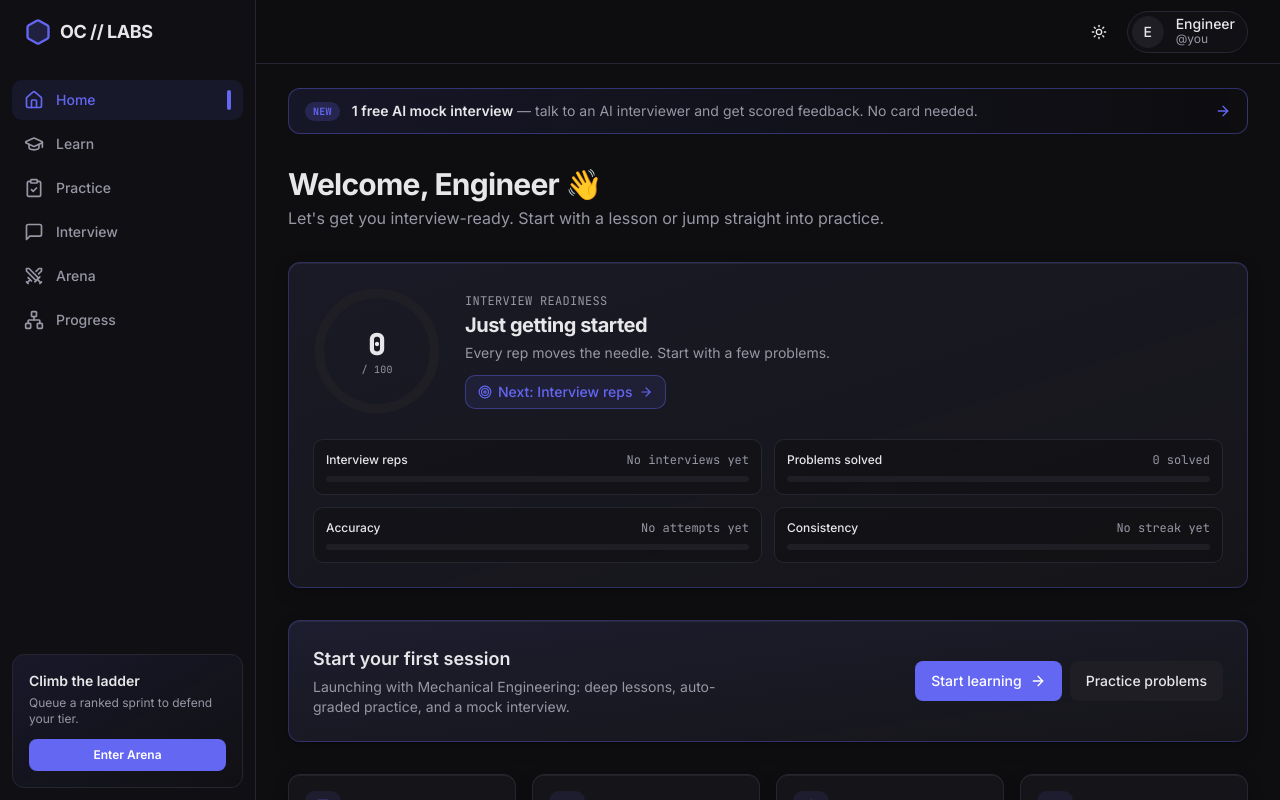
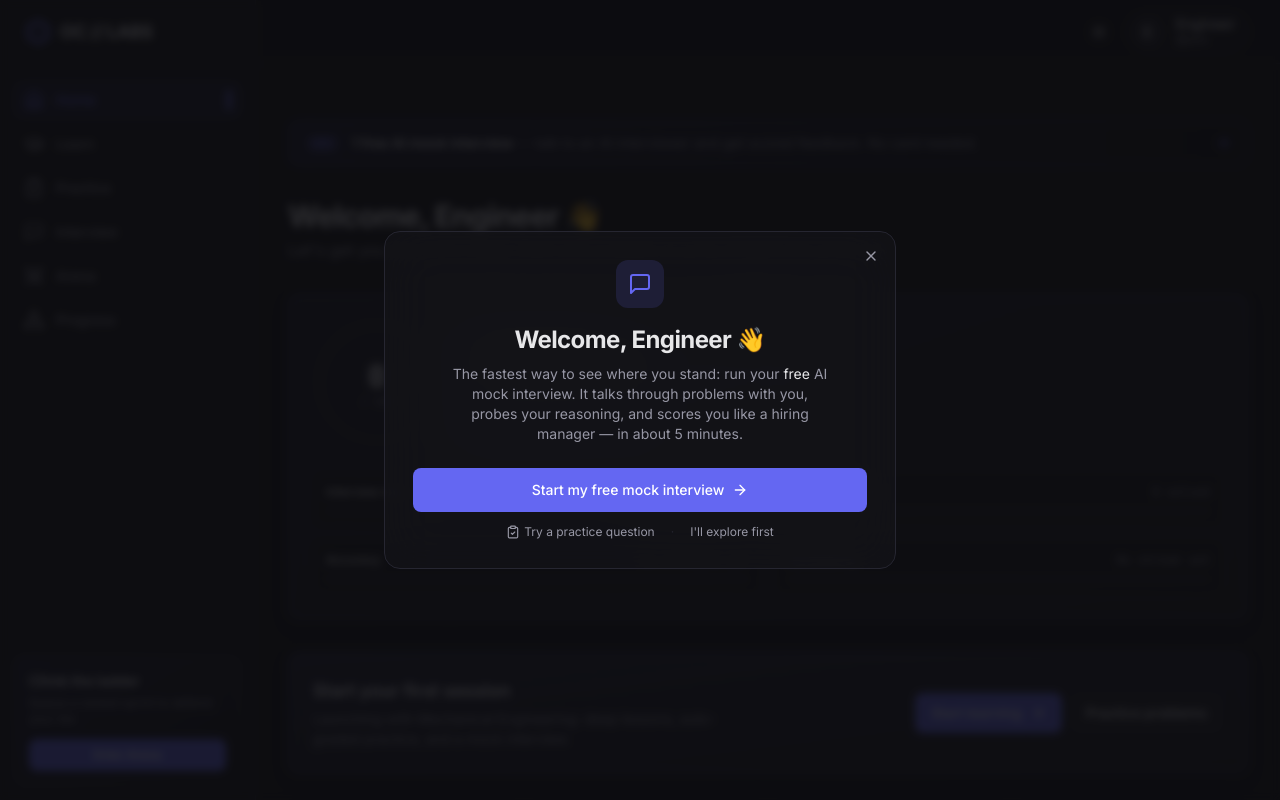
Before and after one commit to bryanafe1/stark-labs, a Next.js app: page /dashboard in a window 1280 px wide. Shown: the top 800 px of the page. Built offline with nearby package versions, Linux system fonts and the light colour scheme; no server answers; the database is empty; sample sign-in values are in the browser's storage.

Commit message:
Activation + attribution: first-run onboarding modal that funnels new users into the free mock interview (fixes 0% activation); one-time signup conversion event to Google Ads (gtag sign_up + conversion, fired once via User.signupTracked)

```diff
--- a/src/app/(dashboard)/dashboard/page.tsx
+++ b/src/app/(dashboard)/dashboard/page.tsx
@@ -16,6 +16,8 @@ import { prisma } from "@/lib/prisma";
 import { FREE_INTERVIEW_TURNS } from "@/lib/interview";
 import { getReadiness } from "@/lib/readiness";
 import { ReadinessCard } from "@/components/dashboard/readiness-card";
+import { Onboarding } from "@/components/dashboard/onboarding";
+import { SignupConversion } from "@/components/dashboard/signup-conversion";
 import { StatCard } from "@/components/dashboard/stat-card";
 import { Card } from "@/components/ui/card";
 import { Button } from "@/components/ui/button";
@@ -44,12 +46,22 @@ export default async function HomePage({
   // Announce the free mock interview to free users who haven't used it yet.
   const access = userId ? await getAccess(userId) : null;
   let showFreeMock = false;
-  if (userId && access && !access.paid) {
-    const u = await prisma.user.findUnique({
-      where: { id: userId },
-      select: { freeInterviewTurns: true },
-    });
-    showFreeMock = (u?.freeInterviewTurns ?? 0) < FREE_INTERVIEW_TURNS;
+  let showOnboarding = false;
+  let fireSignupConversion = false;
+  if (userId) {
+    const [u, subCount, lessonCount] = await Promise.all([
+      prisma.user.findUnique({
+        where: { id: userId },
+        select: { freeInterviewTurns: true, signupTracked: true },
+      }),
+      prisma.submission.count({ where: { userId } }),
+      prisma.lessonProgress.count({ where: { userId } }),
+    ]);
+    const turns = u?.freeInterviewTurns ?? 0;
+    showFreeMock = !!access && !access.paid && turns < FREE_INTERVIEW_TURNS;
+    // Brand-new user with zero activity → funnel them into their first action.
+    showOnboarding = subCount === 0 && lessonCount === 0 && turns === 0;
+    fireSignupConversion = !(u?.signupTracked ?? false);
   }
 
   const first = (data.user.displayName || "there").split(" ")[0];
@@ -61,6 +73,9 @@ export default async function HomePage({
 
   return (
     <div className="mx-auto max-w-6xl space-y-8">
+      <SignupConversion fire={fireSignupConversion} />
+      <Onboarding show={showOnboarding} name={first ?? "there"} />
+
       {showFreeMock && (
         <Link
           href="/interview"
--- /dev/null
+++ b/src/components/dashboard/onboarding.tsx
@@ -0,0 +1,74 @@
+"use client";
+
+import { useEffect, useState } from "react";
+import Link from "next/link";
+import { MessageSquare, ClipboardCheck, ArrowRight, X } from "lucide-react";
+import { Button } from "@/components/ui/button";
+
+const SEEN_KEY = "oc.onboarded.v1";
+
+/**
+ * First-run activation. Brand-new users (no activity) were landing on a passive
+ * dashboard and bouncing. This drops them straight into the one action most
+ * likely to show value in 30 seconds: their free AI mock interview. Full-screen
+ * and unmissable, but dismissible (shown once).
+ */
+export function Onboarding({ show, name }: { show: boolean; name: string }) {
+  const [open, setOpen] = useState(false);
+
+  useEffect(() => {
+    if (show && typeof window !== "undefined" && !localStorage.getItem(SEEN_KEY)) {
+      setOpen(true);
+    }
+  }, [show]);
+
+  const dismiss = () => {
+    if (typeof window !== "undefined") localStorage.setItem(SEEN_KEY, "1");
+    setOpen(false);
+  };
+
+  if (!open) return null;
+
+  return (
+    <div className="fixed inset-0 z-50 flex items-center justify-center p-4">
+      <div className="absolute inset-0 bg-background/85 backdrop-blur-sm" onClick={dismiss} />
+      <div className="glass relative w-full max-w-lg overflow-hidden rounded-2xl border p-7 text-center">
+        <button
+          type="button"
+          onClick={dismiss}
+          aria-label="Close"
+          className="absolute right-3 top-3 rounded-md p-1 text-muted-foreground transition-colors hover:bg-accent hover:text-foreground"
+        >
+          <X className="size-4" />
+        </button>
+
+        <span className="mx-auto flex size-12 items-center justify-center rounded-xl bg-primary/15 text-primary">
+          <MessageSquare className="size-6" />
+        </span>
+        <h2 className="mt-4 text-2xl font-bold tracking-tight">Welcome, {name} 👋</h2>
+        <p className="mx-auto mt-2 max-w-sm text-sm text-muted-foreground">
+          The fastest way to see where you stand: run your <span className="text-foreground">free</span> AI
+          mock interview. It talks through problems with you, probes your reasoning, and scores you like a
+          hiring manager — in about 5 minutes.
+        </p>
+
+        <Button asChild size="lg" className="mt-6 w-full" onClick={dismiss}>
+          <Link href="/interview">
+            Start my free mock interview
+            <ArrowRight className="size-4" />
+          </Link>
+        </Button>
+
+        <div className="mt-3 flex items-center justify-center gap-4 text-xs text-muted-foreground">
+          <Link href="/practice" onClick={dismiss} className="inline-flex items-center gap-1 hover:text-foreground">
+            <ClipboardCheck className="size-3.5" /> Try a practice question
+          </Link>
+          <span className="text-border">·</span>
+          <button type="button" onClick={dismiss} className="hover:text-foreground">
+            I&apos;ll explore first
+          </button>
+        </div>
+      </div>
+    </div>
+  );
+}
--- /dev/null
+++ b/src/components/dashboard/signup-conversion.tsx
@@ -0,0 +1,41 @@
+"use client";
+
+import { useEffect, useRef } from "react";
+import { markSignupTracked } from "@/server/actions/tracking";
+
+// Google Ads account tag (matches src/app/layout.tsx).
+const GADS_ID = "AW-18285186111";
+
+declare global {
+  interface Window {
+    // gtag is defined by the Google tag loaded in the root layout.
+    gtag?: (...args: unknown[]) => void;
+  }
+}
+
+/**
+ * Fires the signup conversion to Google Ads exactly once, on the user's first
+ * authenticated page load. `fire` = the user hasn't been tracked yet. Renders
+ * nothing. To count as a *conversion* (not just an audience event), create a
+ * "Sign up" conversion action in Google Ads and set its label as
+ * NEXT_PUBLIC_GADS_SIGNUP_LABEL — otherwise only the sign_up event fires.
+ */
+export function SignupConversion({ fire }: { fire: boolean }) {
+  const done = useRef(false);
+
+  useEffect(() => {
+    if (!fire || done.current) return;
+    done.current = true;
+
+    const label = process.env.NEXT_PUBLIC_GADS_SIGNUP_LABEL;
+    if (typeof window !== "undefined" && typeof window.gtag === "function") {
+      window.gtag("event", "sign_up"); // audience + GA-style signal
+      if (label) {
+        window.gtag("event", "conversion", { send_to: `${GADS_ID}/${label}` });
+      }
+    }
+    void markSignupTracked();
+  }, [fire]);
+
+  return null;
+}
--- /dev/null
+++ b/src/server/actions/tracking.ts
@@ -0,0 +1,11 @@
+"use server";
+
+import { prisma } from "@/lib/prisma";
+import { getCurrentUserId } from "@/lib/auth";
+
+/** Mark the signup conversion as fired so it only ever fires once per user. */
+export async function markSignupTracked(): Promise<void> {
+  const userId = await getCurrentUserId();
+  if (!userId) return;
+  await prisma.user.update({ where: { id: userId }, data: { signupTracked: true } }).catch(() => {});
+}
```
Also changed, not shown: 1 other file (tests, documents, lock files or other folders).
